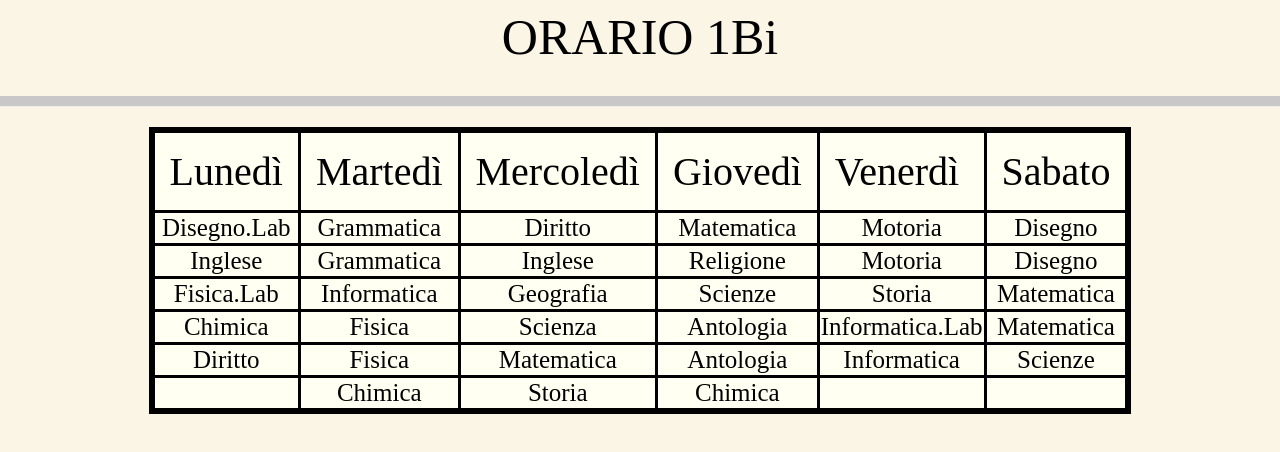
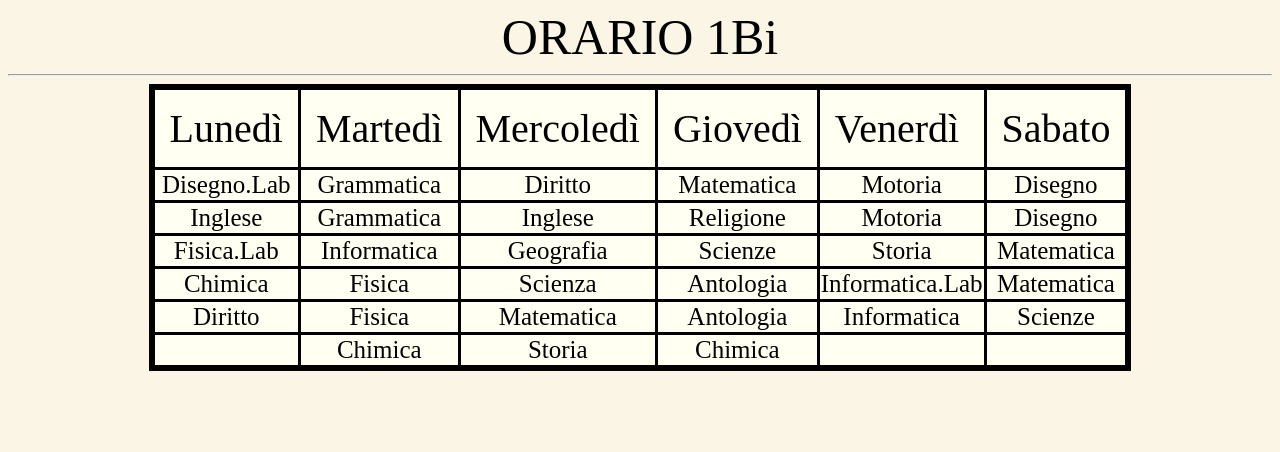
Before and after one commit to Flavio125/orario3b, a plain HTML site: page index.html in a window 1280 px wide. Drawn offline with Linux system fonts and the light colour scheme.

Commit message:
Update index.html

```diff
--- a/index.html
+++ b/index.html
@@ -42,10 +42,6 @@
                 background-color: black;
                 color: white;
                 font-size: 30px
-            }
-            hr{
-                margin: 30px -20px 20px;
-                border-top: 10px solid #c9c7c7;
             }
         </style>
     </head>
```
